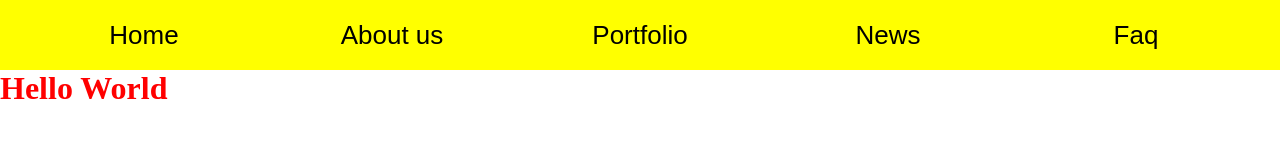
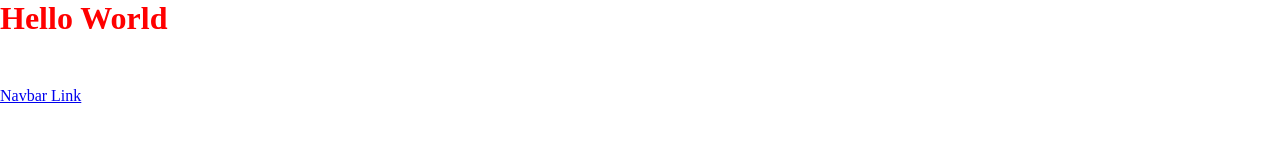
Before and after one commit to yarkinovv/f16loyiha, a plain HTML site: page index.html in a window 1280 px wide. Drawn offline with Linux system fonts and the light colour scheme.

Commit message:
Fuze's Navbar

```diff
--- a/index.html
+++ b/index.html
@@ -8,17 +8,9 @@
 </head>
 <body>
 
-  <nav class="Nav_fuze">
-    <ul>
-      <li><a href="#" target="_blank" rel="noopener noreferrer">Home</a></li>
-      <li><a href="#" target="_blank" rel="noopener noreferrer">About us</a></li>
-      <li><a href="#" target="_blank" rel="noopener noreferrer">Portfolio</a></li>
-      <li><a href="#" target="_blank" rel="noopener noreferrer">News</a></li>
-      <li><a href="#" target="_blank" rel="noopener noreferrer">Faq</a></li>
-    </ul>
-  </nav>
+  <h1>Hello World</h1>
 
-  <h1>Hello World</h1>
+  <a class="Nav_link" href="nav.html" target="_blank" rel="noopener noreferrer">Navbar Link</a>
 
 
 </body>
--- a/style.css
+++ b/style.css
@@ -4,7 +4,11 @@
 }
 h1{
   color: red;
+  margin-bottom: 50px;
 }
+
+/* Fuze's Navbar start*/
+
 
 .Nav_fuze{
   height: 70px;
@@ -36,3 +40,4 @@ h1{
   background: #000;
   color: yellow;
 }
+  /* Fuze's Navbar end */
```
Also changed, not shown: nav.html (added, +20 -0 lines).
